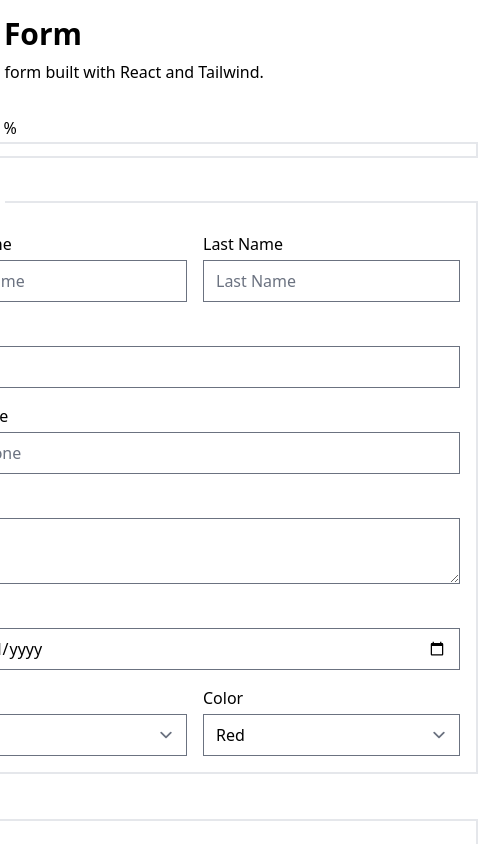
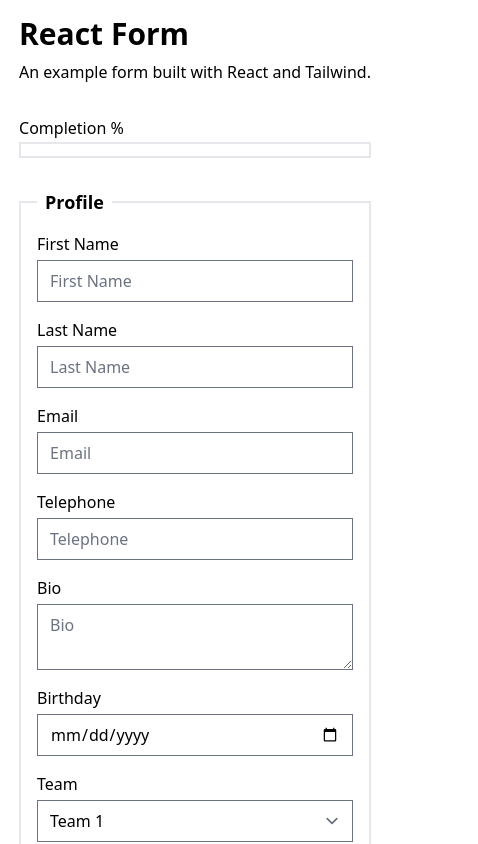
Before and after one commit to tyhopp/react-form-example, a React (Vite) app: page / in a window 390 px wide. Shown: the top 844 px of the page, 478 px wide, since content can reach past the window. Built offline with nearby package versions, Linux system fonts and the light colour scheme.

Commit message:
Make responsive on mobile viewports

```diff
--- a/src/app.tsx
+++ b/src/app.tsx
@@ -71,20 +71,20 @@ function App() {
               name="email"
               type="email"
               placeholder="Email"
-              className="flex flex-col col-span-2"
+              className="flex flex-col md:col-span-2"
             />
             <Input
               name="telephone"
               type="tel"
               placeholder="Telephone"
-              className="flex flex-col col-span-2"
+              className="flex flex-col md:col-span-2"
             />
-            <Textarea name="bio" placeholder="Bio" className="flex flex-col col-span-2" />
+            <Textarea name="bio" placeholder="Bio" className="flex flex-col md:col-span-2" />
             <Input
               name="date"
               type="date"
               placeholder="Birthday"
-              className="flex flex-col col-span-2"
+              className="flex flex-col md:col-span-2"
             />
             <Select
               name="team"
--- a/src/components/fieldset.tsx
+++ b/src/components/fieldset.tsx
@@ -7,7 +7,7 @@ interface FieldsetProps extends React.HTMLProps<HTMLFieldSetElement> {
 
 function Fieldset({ columns = 1, legend, children }: FieldsetProps) {
   return (
-    <fieldset className={`grid grid-cols-${columns} gap-4 mt-4 mb-4 p-4 border-2`}>
+    <fieldset className={`grid grid-cols-1 sm:grid-cols-${columns} gap-4 mt-4 mb-4 p-4 border-2`}>
       <legend className="text-lg font-semibold pl-2 pr-2">{legend}</legend>
       {children}
     </fieldset>
```
